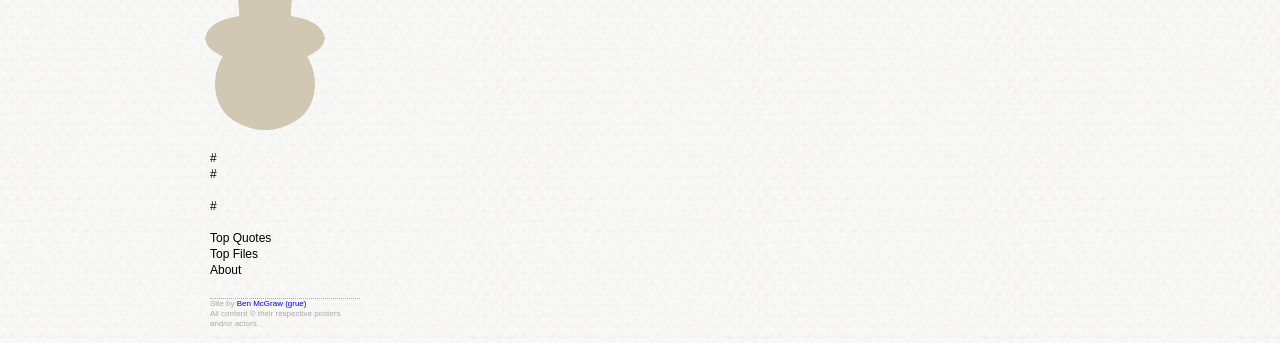
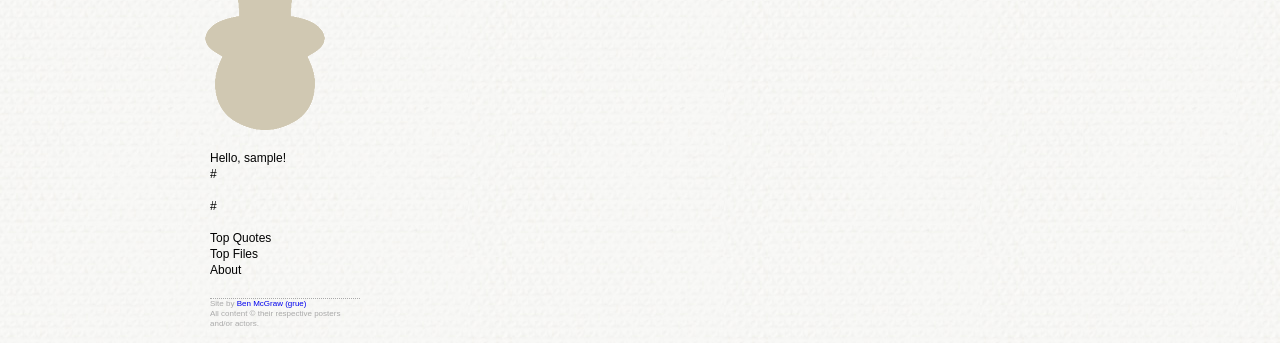
Before and after one commit to mcgrue/pingpawn, a CakePHP app: the page made by app/views/prf/index.ctp in a window 1280 px wide. Shown: the part 255-598 px from the top of the page. Run offline with PHP 8.4 and a stand-in for CakePHP, Linux system fonts and the light colour scheme; the template is opened without the code that fills it: most values are stand-ins (such as "Sample title", 1, 10 or a date in 2020); data that the repository does not hold is empty; some libraries are stand-ins or nearby versions.

Commit message:
Being friendly now.

```diff
--- a/app/views/layouts/default.ctp
+++ b/app/views/layouts/default.ctp
@@ -34,6 +34,7 @@
                             <li><?= $html->link('Login', '/users/Login')  ?></li>
                             <li>&nbsp;</li>
                         <? else: ?>
+                            <li>Hello, <?= $sessuser['User']['username'] ?>!</li>
                             <li><?= $html->link('Your Dashboard', '/users/dashboard')  ?></li>
                             <li>&nbsp;</li>
                         <? endif; ?>
```
